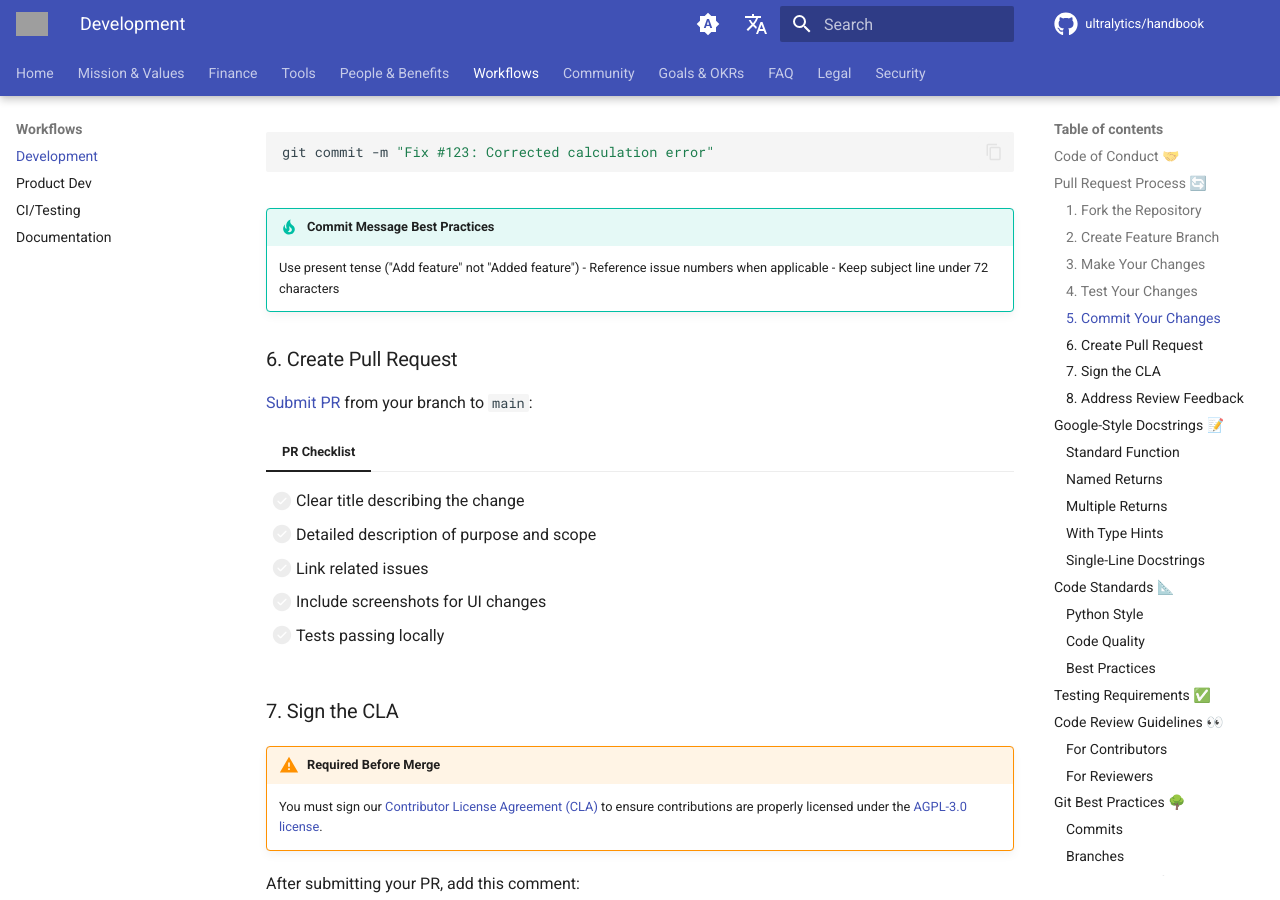
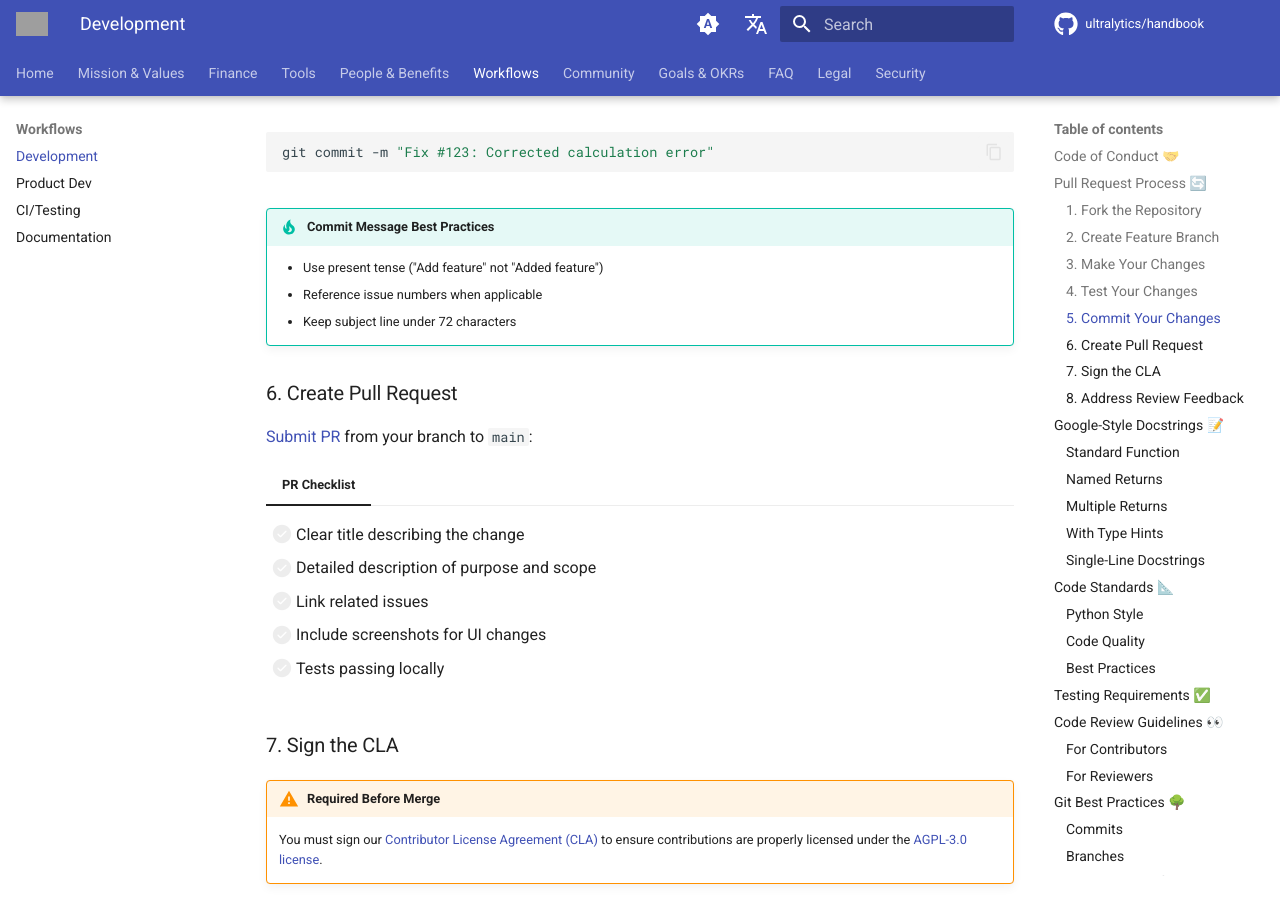
Before and after one commit to ultralytics/handbook, an MkDocs documentation site: the page built from docs/en/workflows/development.md, in a window 1280 px wide and 900 px high, scrolled down 2782 px. Built offline with MkDocs 1.6.1 and Material for MkDocs 9.7.7, drawn with Linux system fonts in a browser that asks for light colours; comment, search, counter and statistics services are not loaded; grey boxes are pictures that could not be loaded.

```diff
--- a/docs/en/workflows/development.md
+++ b/docs/en/workflows/development.md
@@ -103,7 +103,9 @@ git commit -m "Fix #123: Corrected calculation error"
 
 !!! tip "Commit Message Best Practices"
 
-    Use present tense ("Add feature" not "Added feature") - Reference issue numbers when applicable - Keep subject line under 72 characters
+    - Use present tense ("Add feature" not "Added feature")
+    - Reference issue numbers when applicable
+    - Keep subject line under 72 characters
 
 ### 6. Create Pull Request
 
```
